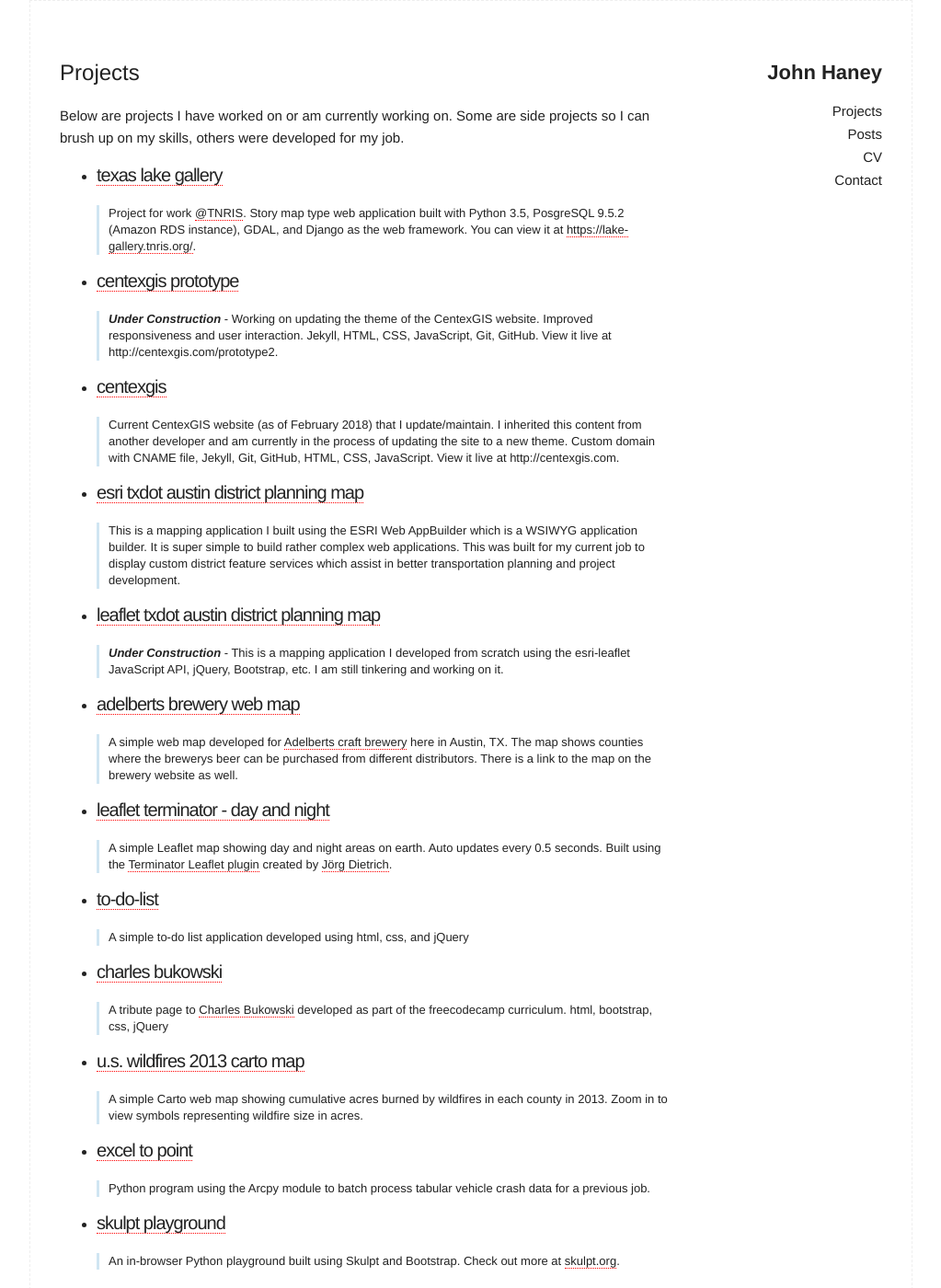
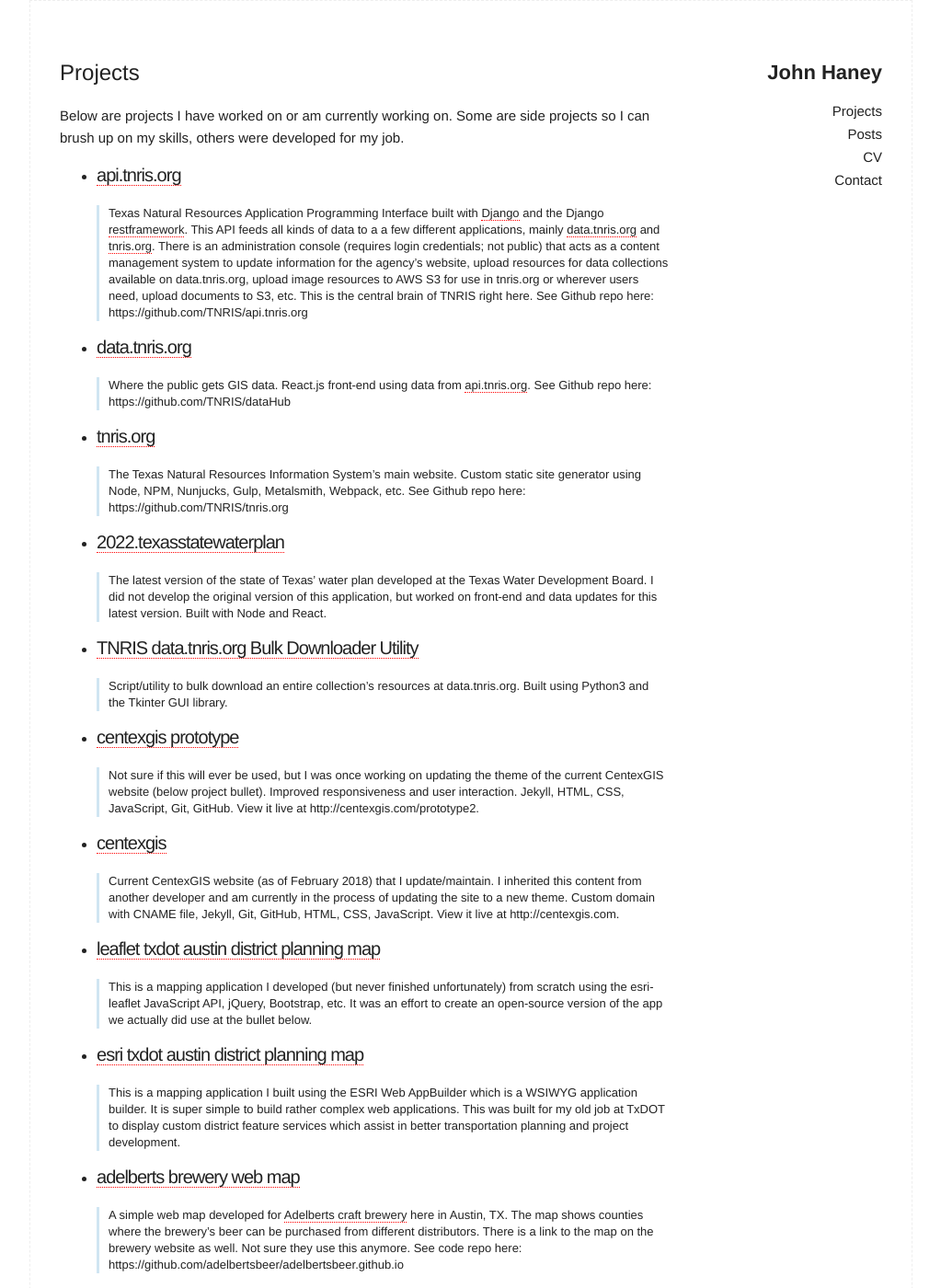
Before and after one commit to jwhaney/jwhaney.github.io, a Jekyll site: the page built from projects.md, in a window 1280 px wide and 1400 px high. Shown: the whole window at 92% size, without its empty margins (128-1151 px from the left). Built offline with Jekyll 4.4.1, drawn with Linux system fonts in a browser that asks for light colours; some of the changed text lies outside the part shown.

Commit message:
update projects, link to cv, readme

```diff
--- a/_includes/header.html
+++ b/_includes/header.html
@@ -20,7 +20,7 @@
           <!-- <li><a href="{{ "/about" | prepend: site.baseurl }}">About</a></li> -->
           <li><a href="{{ "/projects" | prepend: site.baseurl }}">Projects</a></li>
           <li><a href="{{ "/archive" | prepend: site.baseurl }}">Posts</a></li>
-          <li><a href="http://johnwhaney.com/cv">CV</a></li>
+          <li><a href="https://jwhaney.github.io/cv">CV</a></li>
           <li><a href="{{ "/contact" | prepend: site.baseurl }}">Contact</a></li>
         </ul>
       </nav>
--- a/projects.md
+++ b/projects.md
@@ -6,44 +6,50 @@
 
 Below are projects I have worked on or am currently working on. Some are side projects so I can brush up on my skills, others were developed for my job.
 
-- ### [texas lake gallery](https://github.com/TNRIS/lake-gallery)
-> Project for work [@TNRIS](https://github.com/TNRIS). Story map type web application built with Python 3.5, PosgreSQL 9.5.2 (Amazon RDS instance), GDAL, and Django as the web framework. You can view it at [https://lake-gallery.tnris.org/](https://lake-gallery.tnris.org/).
+- ### [api.tnris.org](https://api.tnris.org/api/v1)
+> Texas Natural Resources Application Programming Interface built with [Django](https://www.djangoproject.com/) and the Django [restframework](https://www.django-rest-framework.org/). This API feeds all kinds of data to a a few different applications, mainly [data.tnris.org](https://data.tnris.org) and [tnris.org](https://tnris.org). There is an administration console (requires login credentials; not public) that acts as a content management system to update information for the agency's website, upload resources for data collections available on data.tnris.org, upload image resources to AWS S3 for use in tnris.org or wherever users need, upload documents to S3, etc. This is the central brain of TNRIS right here. See Github repo here: https://github.com/TNRIS/api.tnris.org
+
+- ### [data.tnris.org](https://data.tnris.org/)
+> Where the public gets GIS data. React.js front-end using data from [api.tnris.org](https://api.tnris.org). See Github repo here: https://github.com/TNRIS/dataHub
+
+- ### [tnris.org](https://tnris.org)
+> The Texas Natural Resources Information System's main website. Custom static site generator using Node, NPM, Nunjucks, Gulp, Metalsmith, Webpack, etc. See Github repo here: https://github.com/TNRIS/tnris.org
+
+- ### [2022.texasstatewaterplan](https://2022.texasstatewaterplan.org/)
+> The latest version of the state of Texas' water plan developed at the Texas Water Development Board. I did not develop the original version of this application, but worked on front-end and data updates for this latest version. Built with Node and React.
+
+- ### [TNRIS data.tnris.org Bulk Downloader Utility](https://github.com/jwhaney/bulk-downloader)
+> Script/utility to bulk download an entire collection's resources at data.tnris.org. Built using Python3 and the Tkinter GUI library.
 
 - ### [centexgis prototype](https://github.com/centexgis/prototype2)
-> ***Under Construction*** - Working on updating the theme of the CentexGIS website. Improved responsiveness and user interaction. Jekyll, HTML, CSS, JavaScript, Git, GitHub. View it live at http://centexgis.com/prototype2.
+> Not sure if this will ever be used, but I was once working on updating the theme of the current CentexGIS website (below project bullet). Improved responsiveness and user interaction. Jekyll, HTML, CSS, JavaScript, Git, GitHub. View it live at http://centexgis.com/prototype2.
 
 - ### [centexgis](https://github.com/centexgis/centexgis.github.io)
 > Current CentexGIS website (as of February 2018) that I update/maintain. I inherited this content from another developer and am currently in the process of updating the site to a new theme. Custom domain with CNAME file, Jekyll, Git, GitHub, HTML, CSS, JavaScript. View it live at http://centexgis.com.
 
+- ### [leaflet txdot austin district planning map](https://jwhaney.github.io/planning-map)
+> This is a mapping application I developed (but never finished unfortunately) from scratch using the esri-leaflet JavaScript API, jQuery, Bootstrap, etc. It was an effort to create an open-source version of the app we actually did use at the bullet below.
+
 - ### [esri txdot austin district planning map](https://txdot.maps.arcgis.com/apps/webappviewer/index.html?id=a13a2f06aaf242c5807abb33eb36a3f1)
-> This is a mapping application I built using the ESRI Web AppBuilder which is a WSIWYG application builder. It is super simple to build rather complex web applications. This was built for my current job to display custom district feature services which assist in better transportation planning and project development.
-
-- ### [leaflet txdot austin district planning map](https://johnwhaney.com/planning-map)
-> ***Under Construction*** - This is a mapping application I developed from scratch using the esri-leaflet JavaScript API, jQuery, Bootstrap, etc. I am still tinkering and working on it.
+> This is a mapping application I built using the ESRI Web AppBuilder which is a WSIWYG application builder. It is super simple to build rather complex web applications. This was built for my old job at TxDOT to display custom district feature services which assist in better transportation planning and project development.
 
 - ### [adelberts brewery web map](https://adelbertsbeer.github.io/)
-> A simple web map developed for [Adelberts craft brewery](http://adelbertsbeer.com) here in Austin, TX. The map shows counties where the brewerys beer can be purchased from different distributors. There is a link to the map on the brewery website as well.
+> A simple web map developed for [Adelberts craft brewery](http://adelbertsbeer.com) here in Austin, TX. The map shows counties where the brewery's beer can be purchased from different distributors. There is a link to the map on the brewery website as well. Not sure they use this anymore. See code repo here: https://github.com/adelbertsbeer/adelbertsbeer.github.io
 
-- ### [leaflet terminator - day and night](http://johnwhaney.com/day-and-night)
+- ### [leaflet terminator - day and night](https://jwhaney.github.io/day-and-night)
 > A simple Leaflet map showing day and night areas on earth. Auto updates every 0.5 seconds. Built using the [Terminator Leaflet plugin](https://github.com/joergdietrich/Leaflet.Terminator) created by [Jörg Dietrich](https://github.com/joergdietrich).
+
+- ### [excel to point](https://github.com/jwhaney/exc-to-pt)
+> One of my earliest scripts developed to automate a process. Python program using the Arcpy module to batch process tabular vehicle crash data for a previous job.
+
+- ### [charles bukowski](https://jwhaney.github.io/cbukowski)
+> This guy is ridiculous. A simple project I built early on when learning to code. A tribute page to [Charles Bukowski](https://en.wikipedia.org/wiki/Charles_Bukowski) developed as part of the freecodecamp curriculum. html, bootstrap, css, jQuery
 
 - ### [to-do-list](http://johnwhaney.com/to-do-list)
 > A simple to-do list application developed using html, css, and jQuery
 
-- ### [charles bukowski](http://johnwhaney.com/cbukowski)
-> A tribute page to [Charles Bukowski](https://en.wikipedia.org/wiki/Charles_Bukowski) developed as part of the freecodecamp curriculum. html, bootstrap, css, jQuery
-
-- ### [u.s. wildfires 2013 carto map](https://nmp.carto.com/u/jwhaney/builder/49432360-1281-11e7-af7a-0e3ff518bd15/embed?state=%7B%22map%22%3A%7B%22ne%22%3A%5B20.46818922264095%2C-139.74609375000003%5D%2C%22sw%22%3A%5B53.14677033085084%2C-59.23828125000001%5D%2C%22center%22%3A%5B38.634036452919226%2C-99.49218750000001%5D%2C%22zoom%22%3A5%7D%7D)
-> A simple Carto web map showing cumulative acres burned by wildfires in each county in 2013. Zoom in to view symbols representing wildfire size in acres.
-
-- ### [excel to point](https://github.com/jwhaney/exc-to-pt)
-> Python program using the Arcpy module to batch process tabular vehicle crash data for a previous job.
-
-- ### [skulpt playground](http://johnwhaney.com/skulpt-play)
-> An in-browser Python playground built using Skulpt and Bootstrap. Check out more at [skulpt.org](http://skulpt.org).
-
-- ### [acc interaction design portal](http://johnwhaney.com/acc-interaction-design)
-> This is a portal of exercises I completed for the Austin Community College course Interaction Design with CSS & JavaScript. I learned lots of cool CSS and jQuery stuff here.
-
 - ### [take a break](https://github.com/jwhaney/take-a-break)
 > Super simple Python program to remind you to take a break at work. I set this up on my work machine using Windows task scheduler so when I login, the program runs automatically every two hours to remind me to take a break once in a while. You should too!
+
+- ### [acc interaction design portal](https://jwhaney.github.io/acc-interaction-design)
+> This is a portal of exercises I completed early on when learning to code. Was developed during the Austin Community College course Interaction Design with CSS & JavaScript.
```
Also changed, not shown: README.md.
